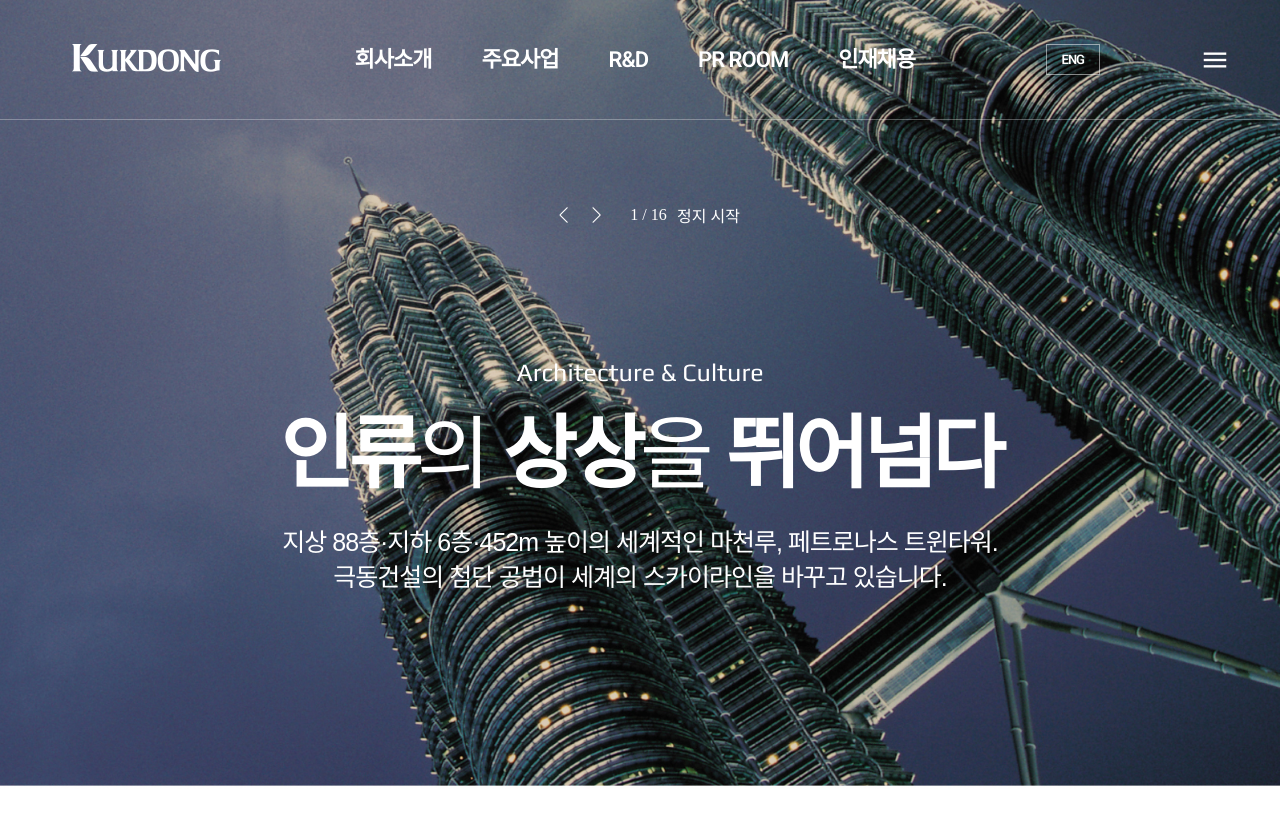
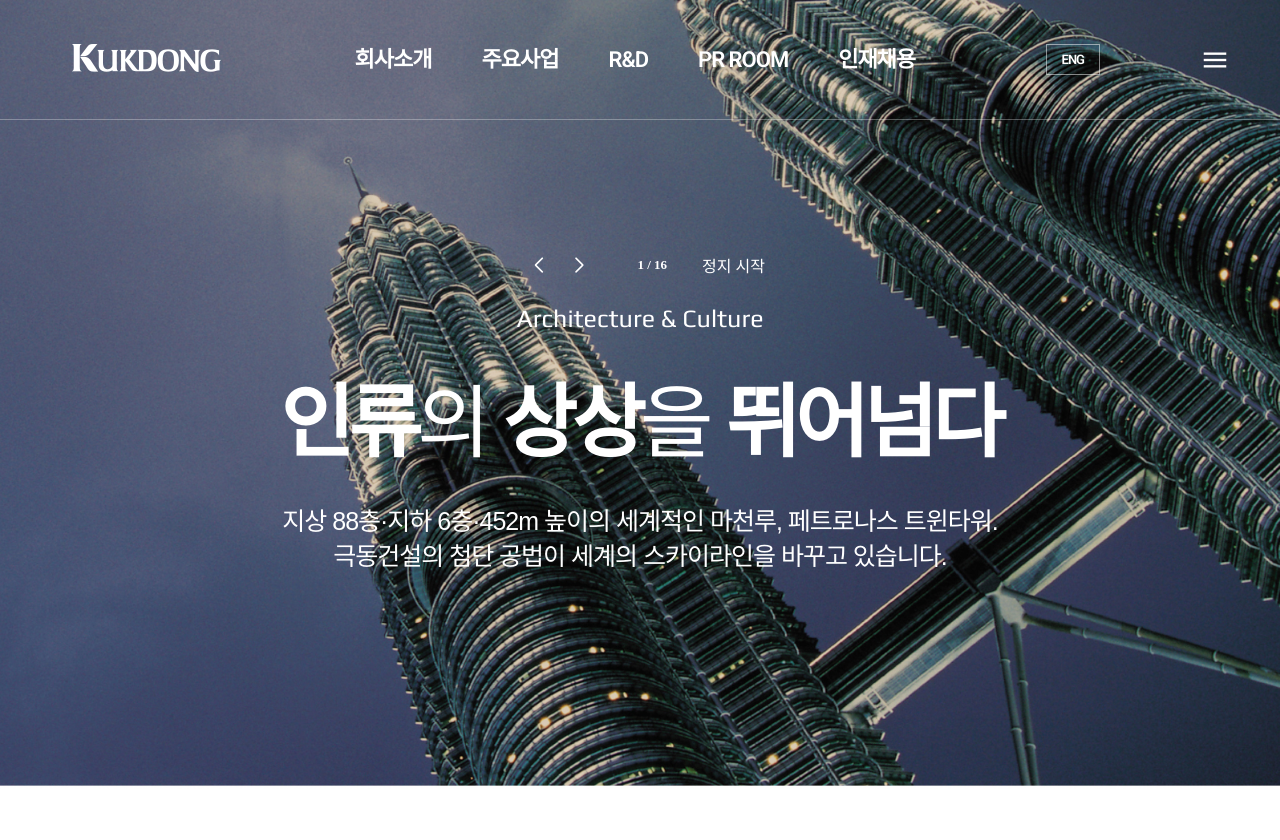
Before and after one commit to jueunkim205/kukdong, a PHP site: page / in a window 1280 px wide. Shown: the top 840 px of the page. Run offline with PHP 8.4, Linux system fonts and the light colour scheme; some web fonts are replaced.

Commit message:
수정중

```diff
--- a/css/style.css
+++ b/css/style.css
@@ -293,7 +293,7 @@ header nav.on .btns span:last-child::after {
 
 #visual .txt {
   position: absolute;
-  top: 45%;
+  top: 38%;
   left: 50%;
   transform: translate(-50%, -50%);
   z-index: 20;
@@ -316,15 +316,13 @@ header nav.on .btns span:last-child::after {
   font-family: "Play", serif;
   font-size: 25px;
   transform: scale(1.2);
-  line-height: 1.2;
   opacity: 0;
-  transition: 1s;
+  transition: 2s;
 }
 
 #visual .txt>div.on span {
   transition-delay: 1s;
   transform: scale(1);
-  line-height: 1;
   opacity: 1;
 }
 
@@ -332,12 +330,11 @@ header nav.on .btns span:last-child::after {
   font-family: 'NanumSquare', sans-serif;
   font-size: 80px;
   font-weight: 300;
-  margin: 30px 0;
+  margin: 25px 0 30px;
   transform: scale(1.2);
   opacity: 0;
-  line-height: 1.2;
   letter-spacing: 30px;
-  transition: 1s;
+  transition: 2s;
 }
 
 #visual .txt>div h1 strong {
@@ -346,7 +343,6 @@ header nav.on .btns span:last-child::after {
 
 #visual .txt>div.on h1 {
   transition-delay: 1.4s;
-  line-height: 1;
   letter-spacing: -5px;
   transform: scale(1);
   opacity: 1;
@@ -359,23 +355,22 @@ header nav.on .btns span:last-child::after {
   transform: scale(1.2);
   opacity: 0;
   font-size: 25px;
-  transition: 1s;
+  transition: 2s;
   line-height: 1.4;
 }
 
 #visual .txt>div.on p {
   transition-delay: 1.8s;
-  letter-spacing: -1px;
   transform: scale(1);
   opacity: 1;
 }
 
 #visual #controls {
   position: absolute;
-  bottom: 70%;
+  top: 30%;
   left: 50%;
   transform: translateX(-50%);
-  width: 200px;
+  width: 250px;
   height: 50px;
   display: flex;
   align-items: center;
@@ -386,16 +381,22 @@ header nav.on .btns span:last-child::after {
 
 #visual #controls #arrow {
   position: relative;
-  width: 40%;
+  width: 35%;
 }
 
 #visual #controls #arrow .swiper-button-next:after,
 #visual #controls #arrow .swiper-button-prev:after {
-  font-size: 16px;
-  line-height: 14px;
+  font-size: 15px;
+  line-height: 15px;
   color: #fff;
+  font-weight: bold;
 }
 
+#visual #controls #page{
+  font-size: 13px;
+  margin: 0 15px;
+  font-weight: bold;
+}
 
 /***************** section1 *****************/
 
```
